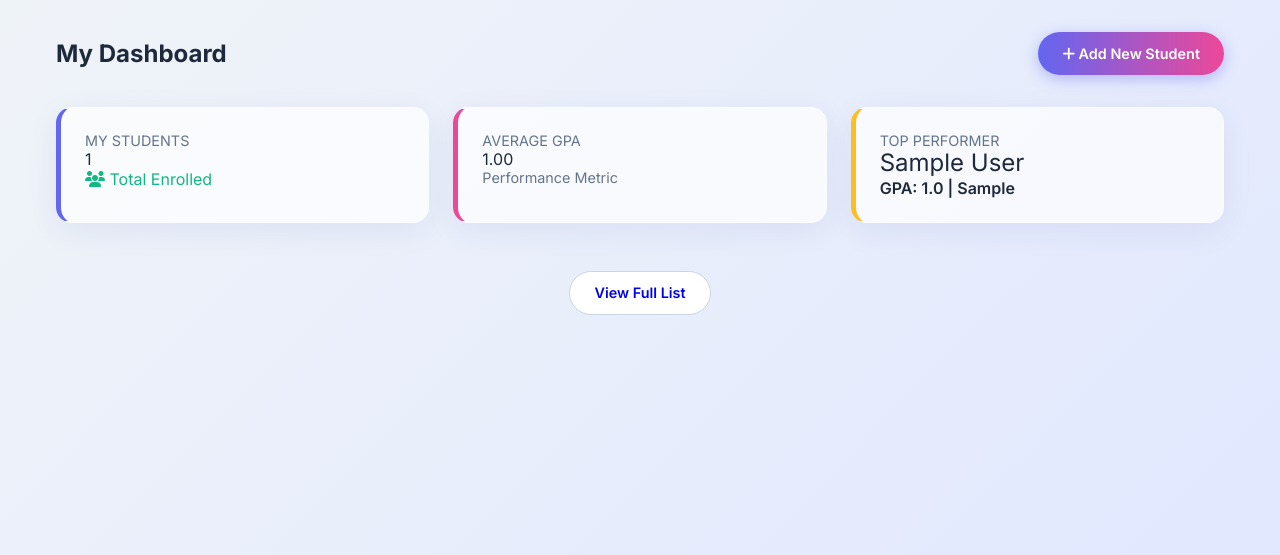
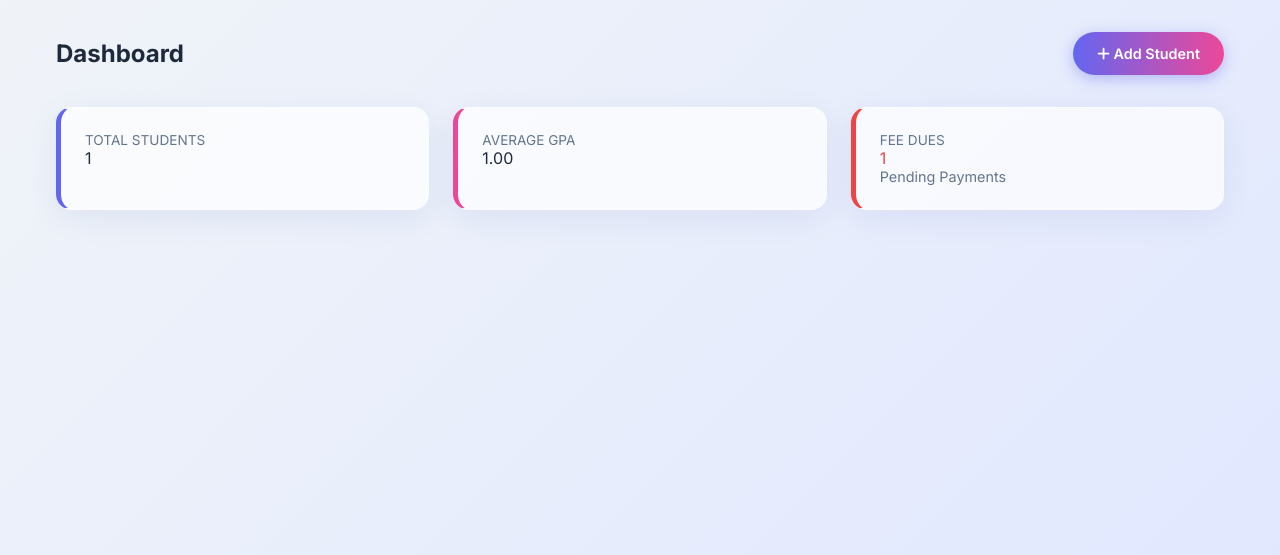
Before and after one commit to zahidSkywalker/Lumina-SMS, a Flask app: page /dashboard in a window 1280 px wide. Shown: the part 69-624 px from the top of the page. Run offline with Flask 3, Linux system fonts and the light colour scheme; a user stored in the database is signed in; tables that the repository leaves empty hold one stand-in row (values such as "Sample post").

Commit message:
Update dashboard.html

```diff
--- a/templates/dashboard.html
+++ b/templates/dashboard.html
@@ -1,40 +1,29 @@
 {% extends "base.html" %}
 
 {% block content %}
-<div style="display: flex; justify-content: space-between; align-items: center; margin-bottom: 2rem;">
-    <h2 style="font-weight: 700;">My Dashboard</h2>
-    <a href="{{ url_for('create_student') }}" class="btn btn-primary"><i class="fa-solid fa-plus"></i> Add New Student</a>
+<div style="display: flex; justify-content: space-between; align-items: center; margin-bottom: 2rem; flex-wrap: wrap;">
+    <h2 style="font-weight: 700;">Dashboard</h2>
+    <a href="{{ url_for('create_student') }}" class="btn btn-primary"><i class="fa-solid fa-plus"></i> Add Student</a>
 </div>
 
 <div class="card-grid">
     <div class="lumina-card" style="border-left: 5px solid var(--primary);">
-        <div style="color: var(--text-light); font-size: 0.9rem; text-transform: uppercase;">My Students</div>
+        <div style="color: var(--text-light); font-size: 0.85rem; text-transform: uppercase;">Total Students</div>
         <div class="stat-number">{{ total }}</div>
-        <div style="color: #10b981;"><i class="fa-solid fa-users"></i> Total Enrolled</div>
     </div>
 
     <div class="lumina-card" style="border-left: 5px solid var(--secondary);">
-        <div style="color: var(--text-light); font-size: 0.9rem; text-transform: uppercase;">Average GPA</div>
+        <div style="color: var(--text-light); font-size: 0.85rem; text-transform: uppercase;">Average GPA</div>
         <div class="stat-number">{{ "%.2f"|format(avg) if avg != 0 else "0.00" }}</div>
-        <div style="font-size: 0.9rem; color: var(--text-light);">Performance Metric</div>
     </div>
 
-    <div class="lumina-card" style="border-left: 5px solid #fbbf24;">
-        <div style="color: var(--text-light); font-size: 0.9rem; text-transform: uppercase;">Top Performer</div>
-        {% if top %}
-        <div class="stat-number" style="font-size: 1.5rem; line-height: 1.2;">{{ top.name }}</div>
-        <div style="font-weight: 600;">GPA: {{ top.gpa }} | {{ top.course }}</div>
-        {% else %}
-        <div class="stat-number" style="font-size: 1.5rem; color: #94a3b8;">No Data</div>
-        {% endif %}
+    <!-- NEW: Overdue Card -->
+    <div class="lumina-card" style="border-left: 5px solid #ef4444;">
+        <a href="{{ url_for('reminders') }}" style="text-decoration: none; color: inherit; display: block;">
+            <div style="color: var(--text-light); font-size: 0.85rem; text-transform: uppercase;">Fee Dues</div>
+            <div class="stat-number" style="color: #ef4444;">{{ overdue }}</div>
+            <div style="font-size: 0.9rem; color: var(--text-light);">Pending Payments</div>
+        </a>
     </div>
 </div>
-
-<div style="margin-top: 3rem; text-align: center;">
-    {% if total == 0 %}
-        <p style="color: var(--text-light);">You haven't added any students yet. Start by clicking the button above!</p>
-    {% else %}
-        <a href="{{ url_for('student_list') }}" class="btn" style="background: white; border: 1px solid #cbd5e1;">View Full List</a>
-    {% endif %}
-</div>
 {% endblock %}
```
